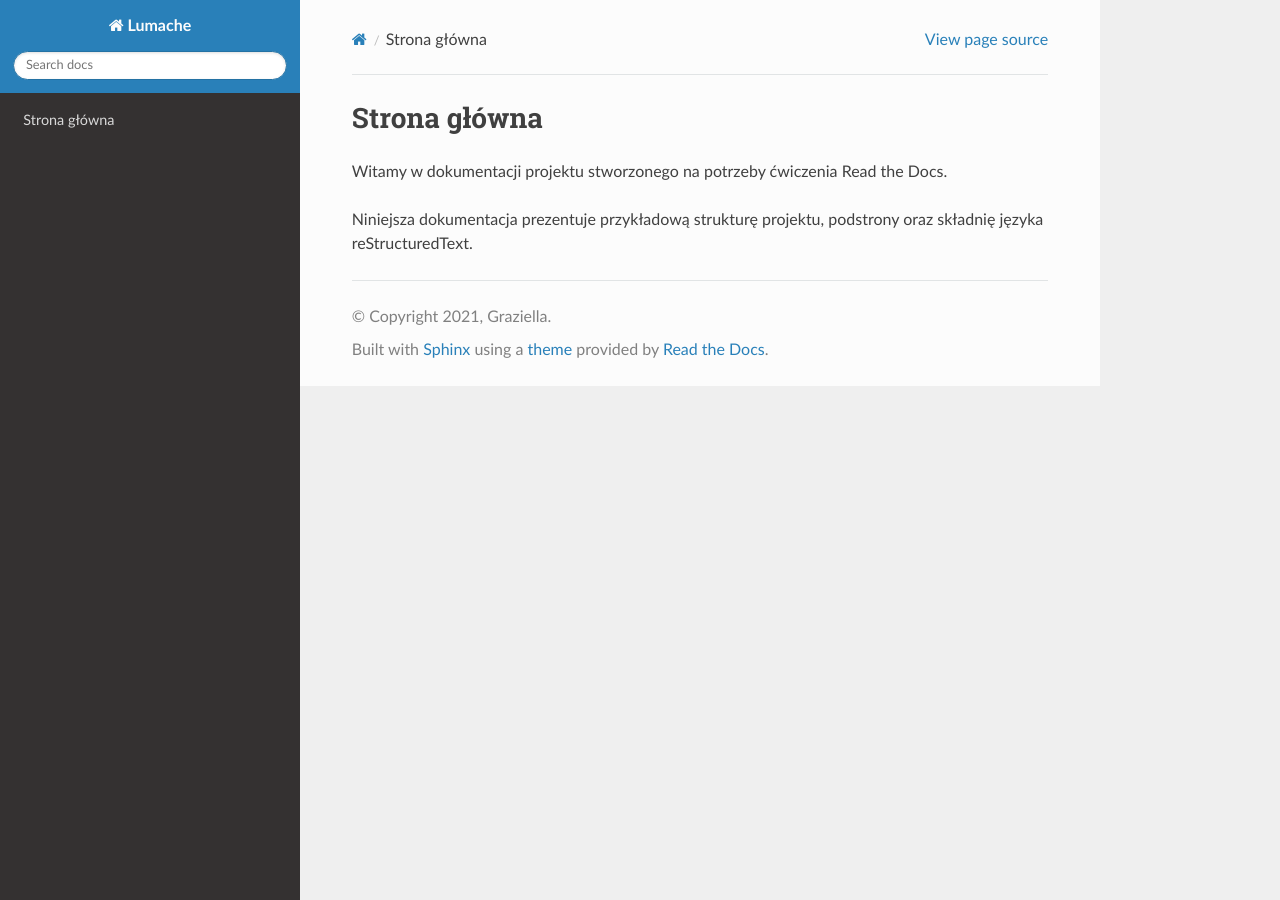
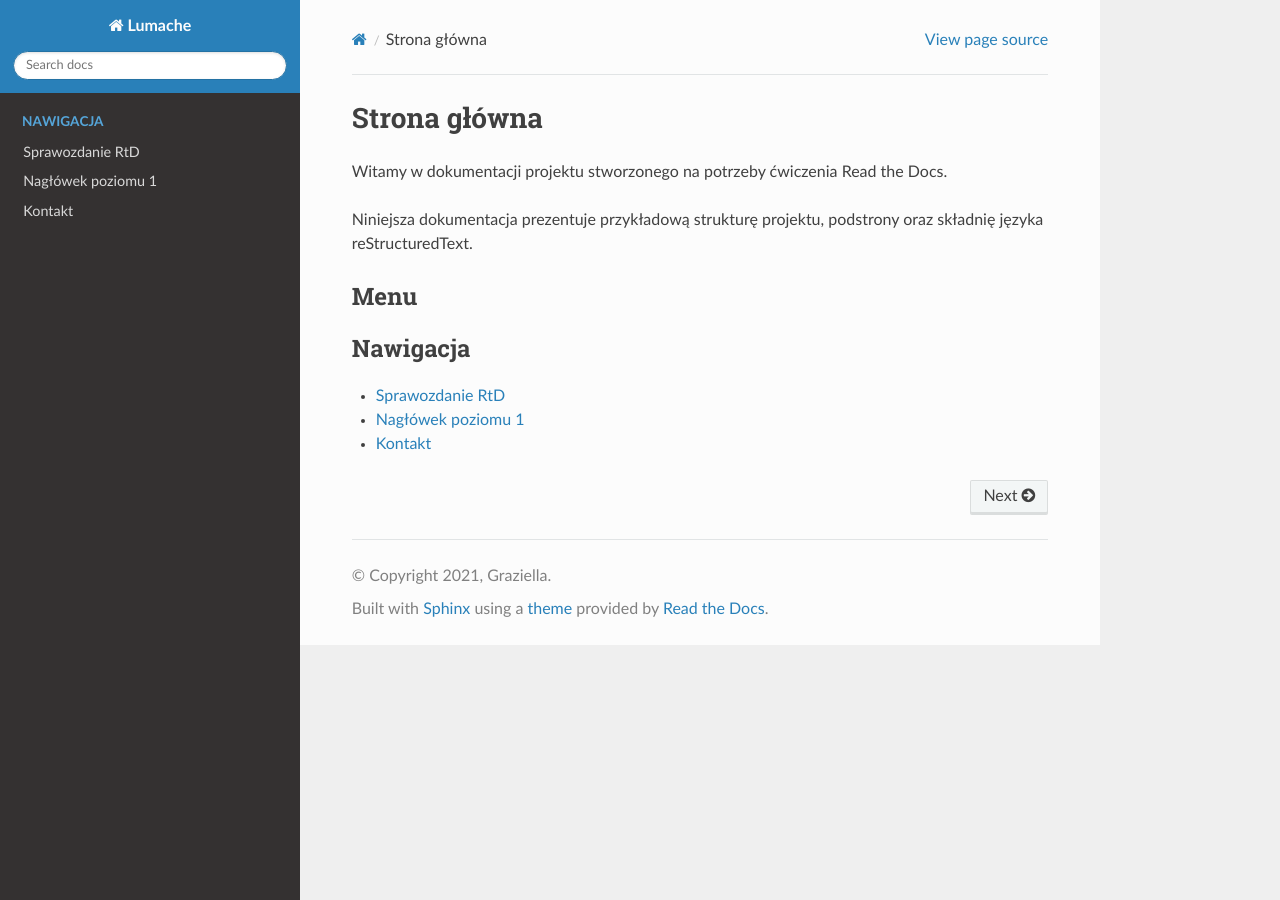
Before and after one commit to Youlek07/zse-4tpjm17-rtd, a Sphinx documentation site: the page built from docs/source/index.rst, in a window 1280 px wide. Built offline with Sphinx 7.4.7 and the Read the Docs theme 3.1.0, drawn with Linux system fonts in a browser that asks for light colours.

Commit message:
Update index.rst

```diff
--- a/docs/source/index.rst
+++ b/docs/source/index.rst
@@ -5,3 +5,13 @@
 
 Niniejsza dokumentacja prezentuje przykładową strukturę projektu,
 podstrony oraz składnię języka reStructuredText.
+
+Menu
+----
+
+.. toctree::
+   :maxdepth: 1
+   :caption: Nawigacja
+
+   sprawozdanie
+   kontakt
```
